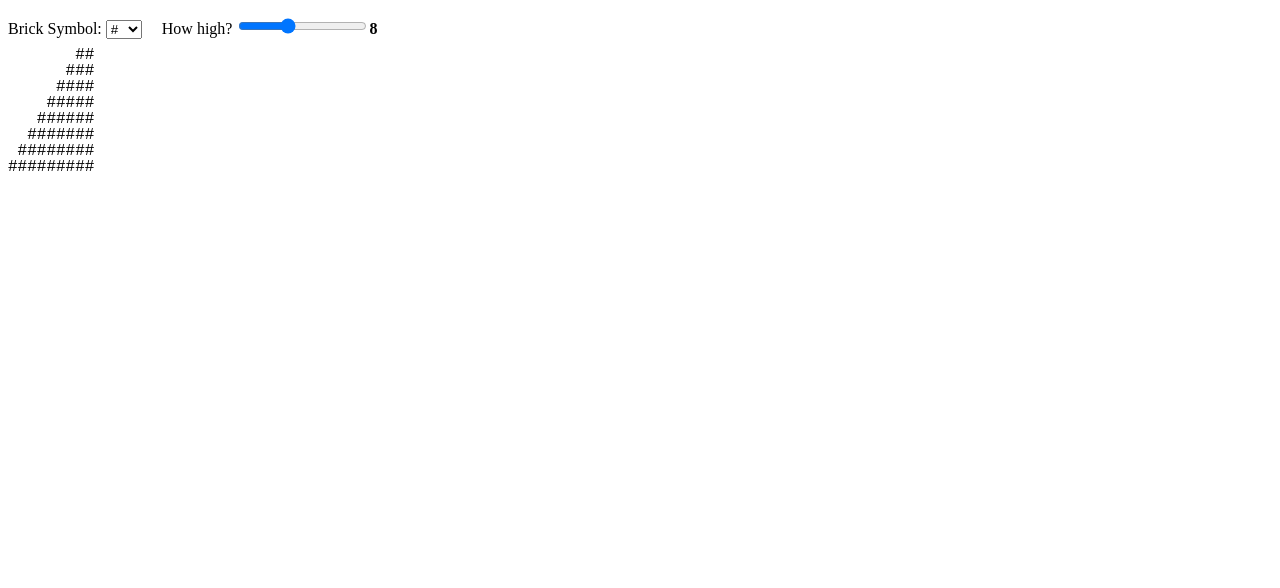
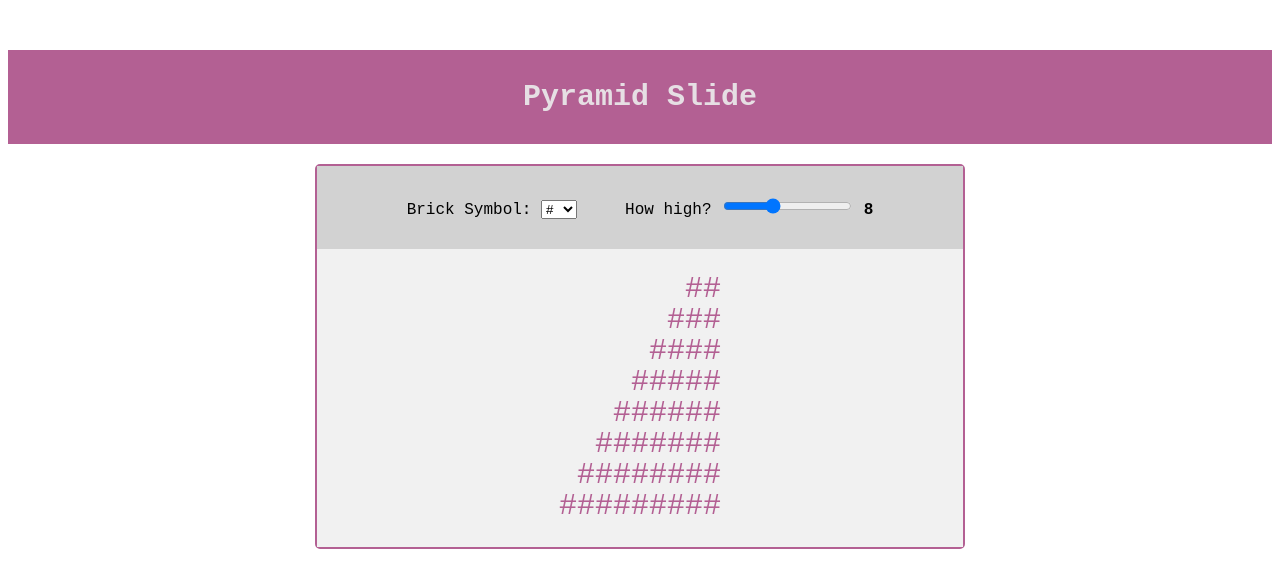
Before and after one commit to FreeNickName/pyramid-slide, a plain HTML site: page index.html in a window 1280 px wide. Drawn offline with Linux system fonts and the light colour scheme.

Commit message:
styles added

```diff
--- a/index.html
+++ b/index.html
@@ -2,29 +2,68 @@
 <html lang="en">
 <head>
     <meta charset="UTF-8">
-    <title>Title</title>
+    <title>Pyramid Slide</title>
     <style>
-        #pyramid {
+        .head-slide {
+            color: #E6DFE4;
+            background-color: #B36093;
+            text-align: center;
             font-family: "Courier New", monospace;
-            line-height: 0;
+            padding: 30px 0px 30px 0px;
+            font-size: 30px;
+            margin-top: 50px;
+        }
+        .pyramid-control {
+            background: #D2D2D2;
+            padding: 20px 80px 20px 80px;
+        }
+        .pyramid-panel {
+            border: 2px solid #B36093;
+            border-radius: 5px;
+            max-width: 800px;
+            font-family: "Courier New", monospace;
+            /* center */
+            display: table;
+            margin: 0 auto 50px auto;
+        }
+        .pyramid {
+            background: #F1F1F1;
+            padding: 20px;
+            line-height: 0.7;
+            font-size: 30px;
+            color: #B36093;
+        }
+        p {
+            text-align: center;
+            margin: 10px;
         }
     </style>
 </head>
 <body>
+    <h1 class="head-slide">Pyramid Slide</h1>
+    <div  class="pyramid-panel">
+        <div class="pyramid-control">
             <p>
-    Brick Symbol:
+                <span>
+                    <label for="brick-symbol">Brick Symbol:</label>
                     <select id="brick-symbol">
                         <option>#</option>
                         <option>@</option>
                         <option>X</option>
                         <option>$</option>
                     </select>
+                </span>
                 &nbsp;&nbsp;&nbsp;
-    How high?
-    <input id="height-control" type="range" min="1" max="20" value="8" /><strong id="height-value"></strong>
+                <span>
+                    <label for="height-control">How high?</label>
+                    <input id="height-control" type="range" min="1" max="20" value="8" />
+                    <strong id="height-value"></strong>
+                </span>
             </p>
-    <div id="pyramid">
+        </div>
+        <div id="pyramid" class="pyramid">
             <div id="construction">
+            </div>
         </div>
     </div>
     <script src="scripts.js"></script>
```
Lines whose indentation alone changed are shown as unchanged.
